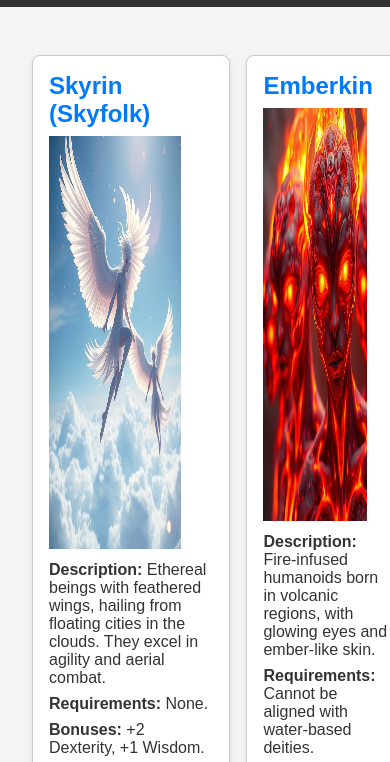
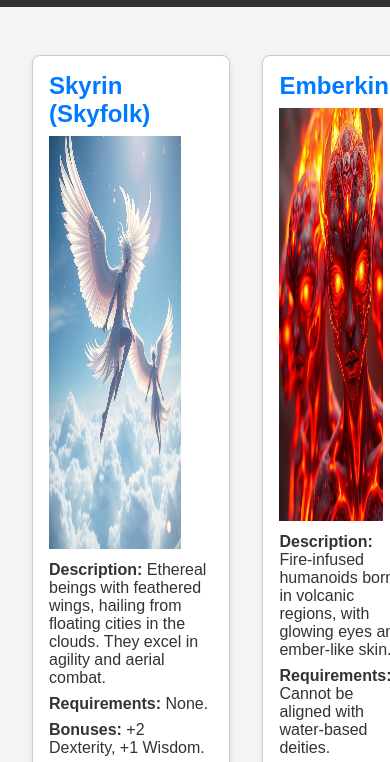
Before and after one commit to AbdullojonZiyaev/DnD, a plain HTML site: page index.html in a window 390 px wide. Shown: the part 69-831 px from the top of the page. Drawn offline with Linux system fonts and the light colour scheme.

Commit message:
responsive

```diff
--- a/style.css
+++ b/style.css
@@ -32,7 +32,7 @@ h2 {
 .card-container {
     display: grid;
     grid-template-columns: repeat(3, 1fr); /* 5 columns */
-    gap: 1rem; /* Space between cards */
+    gap: 2rem; /* Space between cards */
     margin-top: 1rem;
 }
 
```
